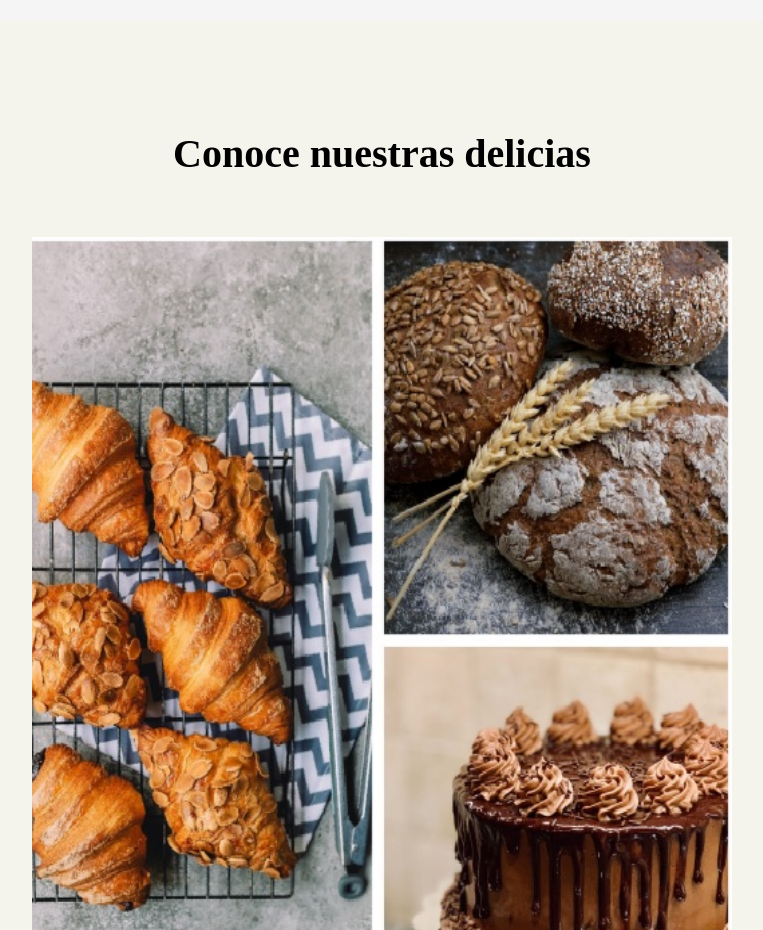
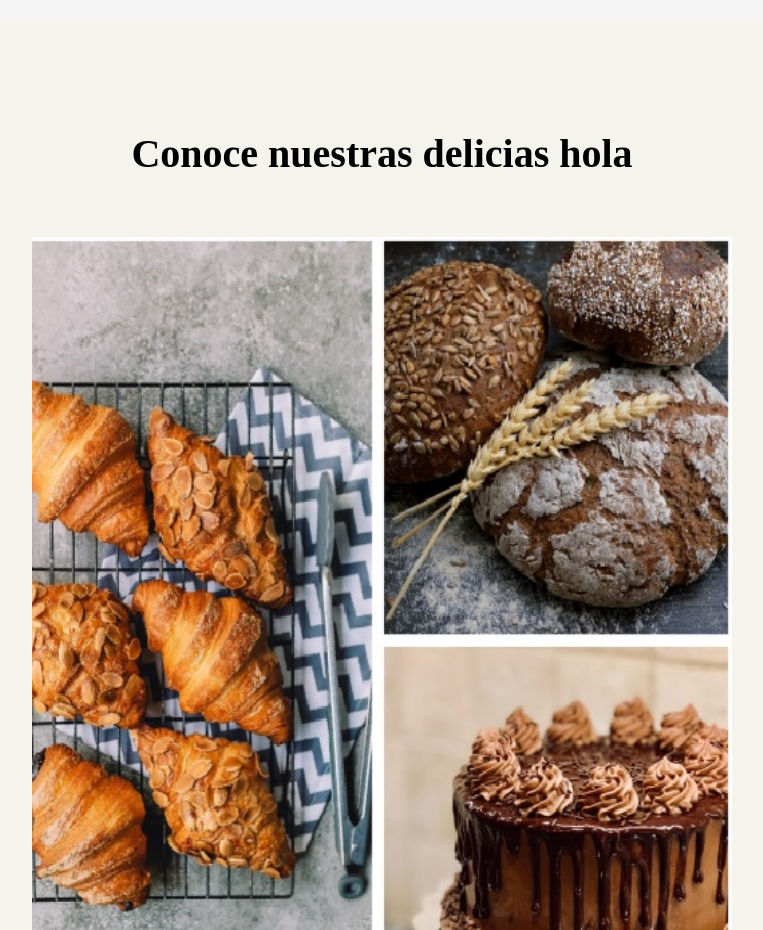
Before and after one commit to AnaMerlo/amelie-pasteleria, a plain HTML site: page index.html in a window 1280 px wide. Shown: the part 780-1710 px from the top of the page, without its empty margins (258-1021 px from the left). Drawn offline with nearby package versions, Linux system fonts and the light colour scheme; grey boxes are pictures that could not be loaded.

Commit message:
prueba 3

```diff
--- a/index.html
+++ b/index.html
@@ -48,7 +48,7 @@
     <!-- termina header -->
     <!-- comienza main -->
     <main class="main">
-        <h2 class="main__h2">Conoce nuestras delicias</h2>
+        <h2 class="main__h2">Conoce nuestras delicias hola</h2>
         <section class="main__section section">
                 <img src="./assets/img/COLLAGE.jpg" alt="pasteleria" class="section__img" width="700px" height="600px">
                 <div class="section__flex1">
```
